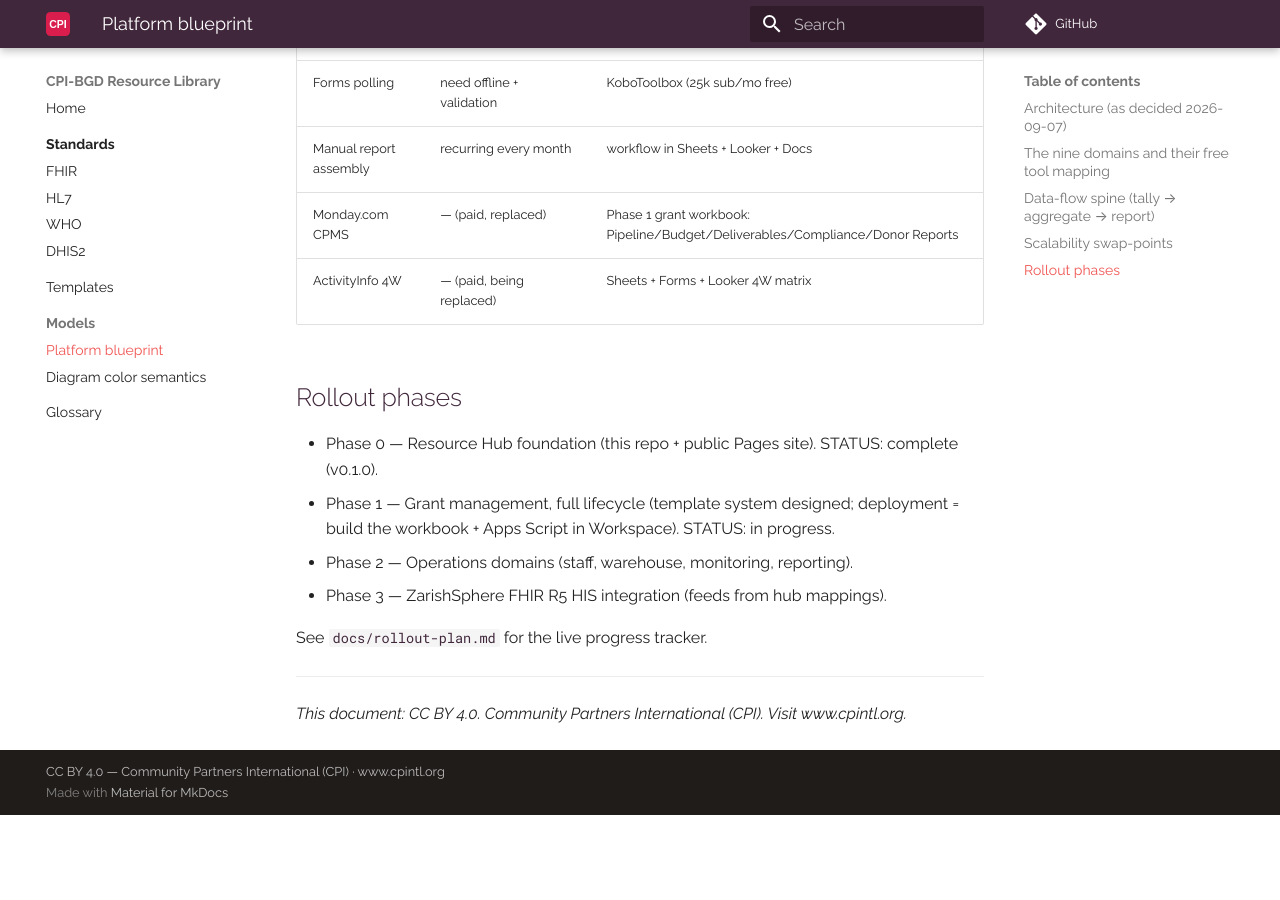
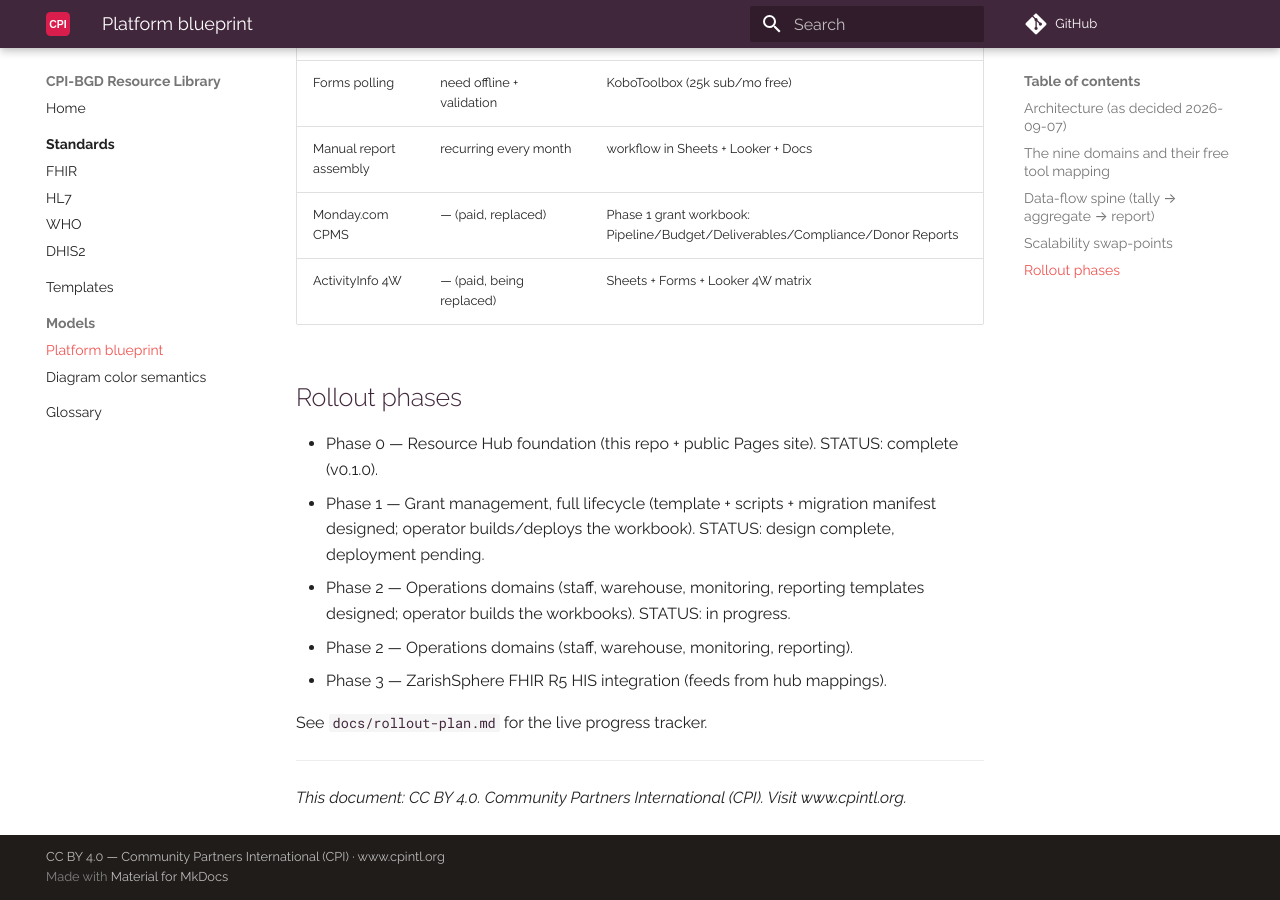
Before and after one commit to cpi-bgd/cpi-bgd-resource-library, an MkDocs documentation site: the page built from docs/models/platform-blueprint.md, in a window 1280 px wide and 900 px high, scrolled down 1917 px. Built offline with MkDocs 1.6.1 and Material for MkDocs 9.7.7, drawn with Linux system fonts in a browser that asks for light colours; comment, search, counter and statistics services are not loaded; before the commit the page ends 2732 px from its top, so only the background shows below that; some of the changed text lies outside the part shown.

Commit message:
sync: Phase 2 ops templates — blueprint refresh

```diff
--- a/docs/models/platform-blueprint.md
+++ b/docs/models/platform-blueprint.md
@@ -56,13 +56,13 @@ Legend: `#41273B` Workspace layer · `#4298B5` Serverless layer · `#D91E4D` Dat
 |---|---|---|---|
 | 1 | Program operations | Sheets registers + Forms | Grist-style relational (serverless) |
 | 2 | Program development | Docs + Sites + Gemini AI Studio | GitHub org per program |
-| 3 | Realtime monitoring | Forms/Kobo → Sheets → Looker Studio | Supabase/Firebase realtime |
-| 4 | Staff management | Directory + Groups + Sheets register | Serverless HR module |
+| 3 | Realtime monitoring | Forms/Kobo → staging → aggregate → Looker (pipeline built in Phase 2) | Supabase/Firebase realtime |
+| 4 | Staff management | Directory + Groups + Sheets register (built in Phase 2) | Serverless HR module |
 | 5 | Grant management (full lifecycle) | Grant workbook (Pipeline/Budget/Deliverables/Compliance/Donor Reports) + Apps Script + Looker — replaces Monday.com | Relational grant DB |
-| 6 | Reporting | Looker Studio + Docs + Apps Script email | Scheduled Workers / Actions |
+| 6 | Reporting | Report calendar + scheduled assembler (built in Phase 2) + Looker | Scheduled Workers / Actions |
 | 7 | Collaboration | Chat Spaces + Drive + Meet | — |
 | 8 | Team management | Groups + Shared Drives + Spaces | — |
-| 9 | Warehouse / inventory | Sheets stock cards + low-stock alerts | Relational inventory on serverless |
+| 9 | Warehouse / inventory | Stock cards: item master + movements + low-stock/expiry alerts (built in Phase 2) | Relational inventory on serverless |
 
 ## Data-flow spine (tally → aggregate → report)
 
@@ -98,8 +98,10 @@ Legend: `#D0C4C5` Source / input · `#D91E4D` Data / register · `#615E9B` Outpu
 ## Rollout phases
 
 - Phase 0 — Resource Hub foundation (this repo + public Pages site). STATUS: complete (v0.1.0).
-- Phase 1 — Grant management, full lifecycle (template system designed; deployment = build the
-  workbook + Apps Script in Workspace). STATUS: in progress.
+- Phase 1 — Grant management, full lifecycle (template + scripts + migration manifest designed;
+  operator builds/deploys the workbook). STATUS: design complete, deployment pending.
+- Phase 2 — Operations domains (staff, warehouse, monitoring, reporting templates designed;
+  operator builds the workbooks). STATUS: in progress.
 - Phase 2 — Operations domains (staff, warehouse, monitoring, reporting).
 - Phase 3 — ZarishSphere FHIR R5 HIS integration (feeds from hub mappings).
 
```
